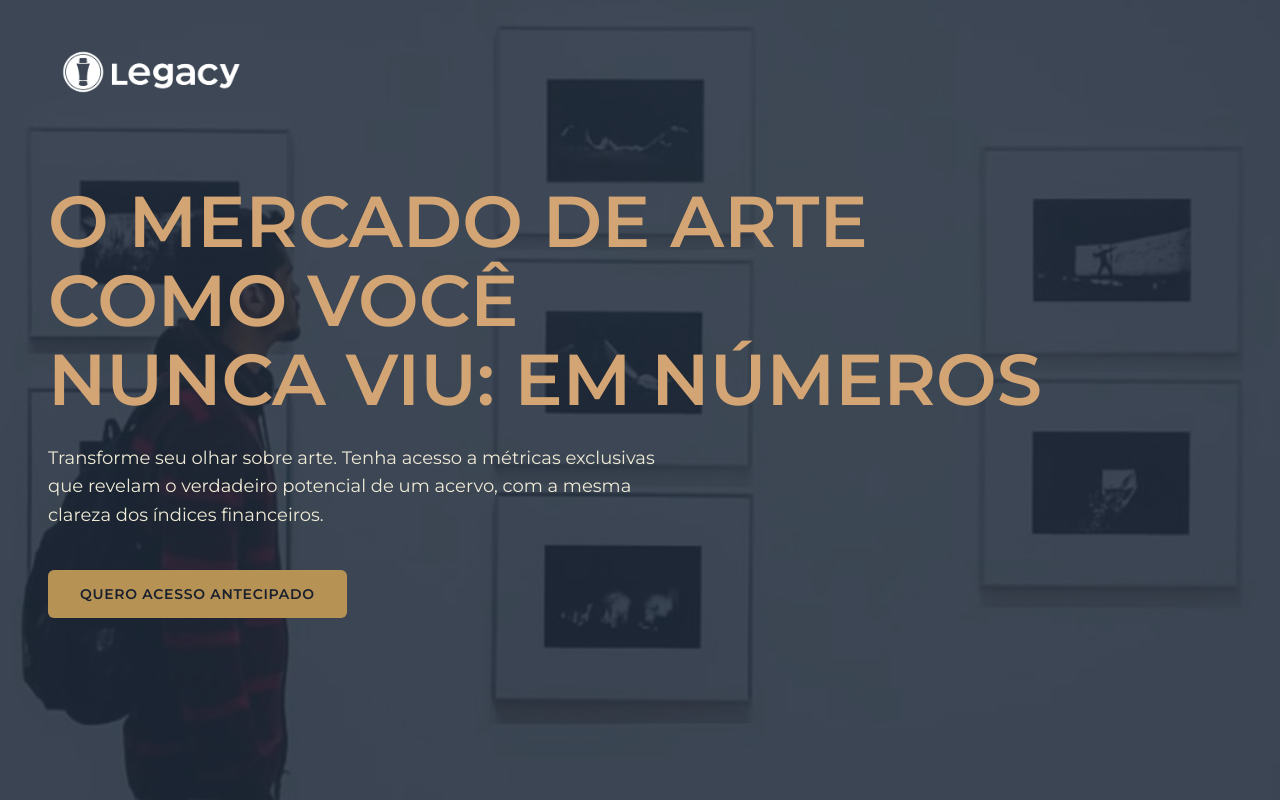
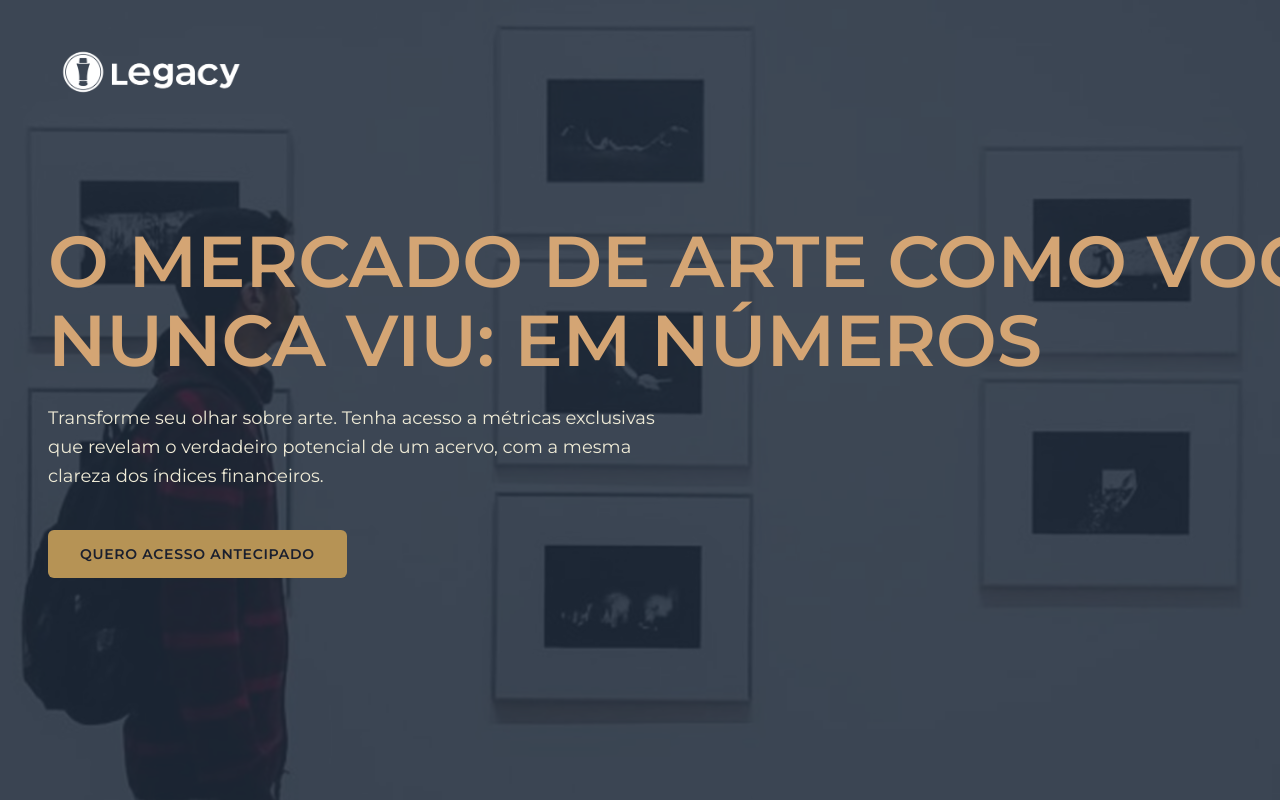
Before and after one commit to devAbreus/IArremateLegacyLP, a Next.js app: page / in a window 1280 px wide. Built offline with nearby package versions, Linux system fonts and the light colour scheme.

Commit message:
Fix: Forçar quebra de linha apenas após VOCÊ usando whitespace-nowrap nos spans

```diff
--- a/src/app/page.tsx
+++ b/src/app/page.tsx
@@ -40,8 +40,8 @@ export default function Home() {
             <div className="max-w-5xl">
               {/* Main title */}
               <h1 className="text-4xl md:text-5xl lg:text-6xl xl:text-7xl font-semibold text-[#D4A574] leading-[1.1] mb-6">
-                O MERCADO DE ARTE COMO VOCÊ<br />
-                NUNCA VIU: EM NÚMEROS
+                <span className="whitespace-nowrap">O MERCADO DE ARTE COMO VOCÊ</span><br />
+                <span className="whitespace-nowrap">NUNCA VIU: EM NÚMEROS</span>
               </h1>
 
               {/* Subtitle */}
```
